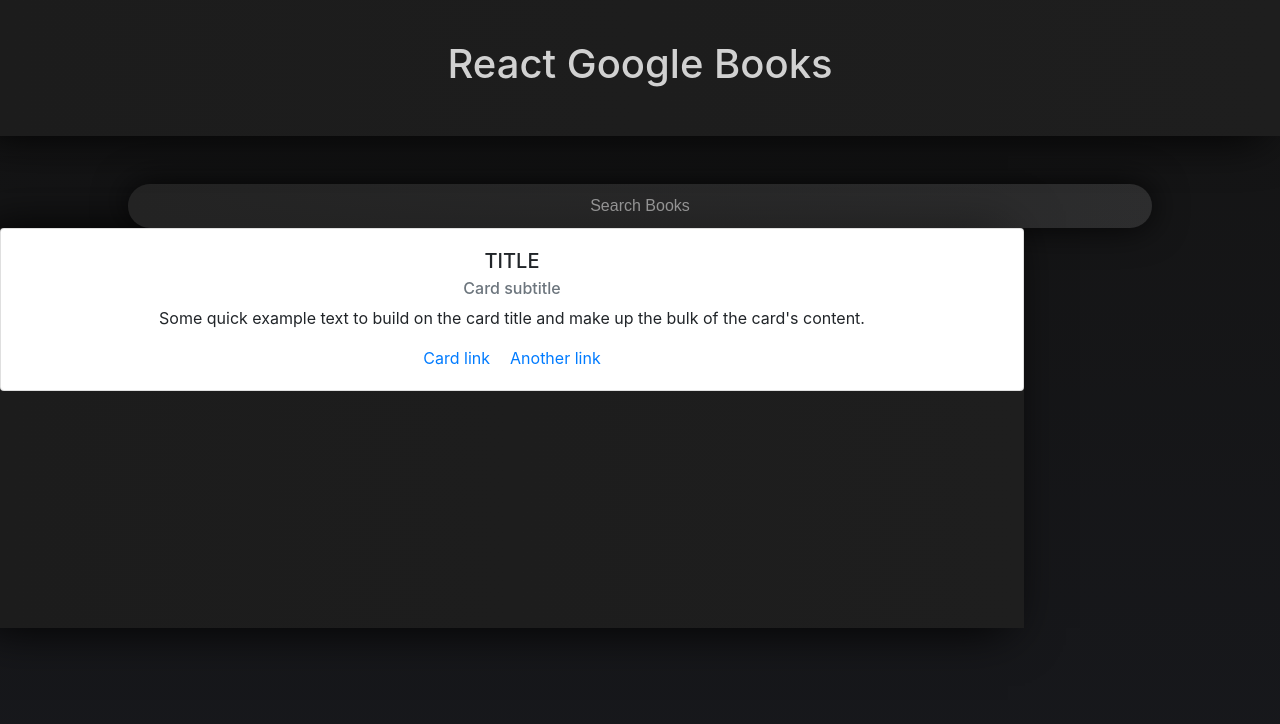
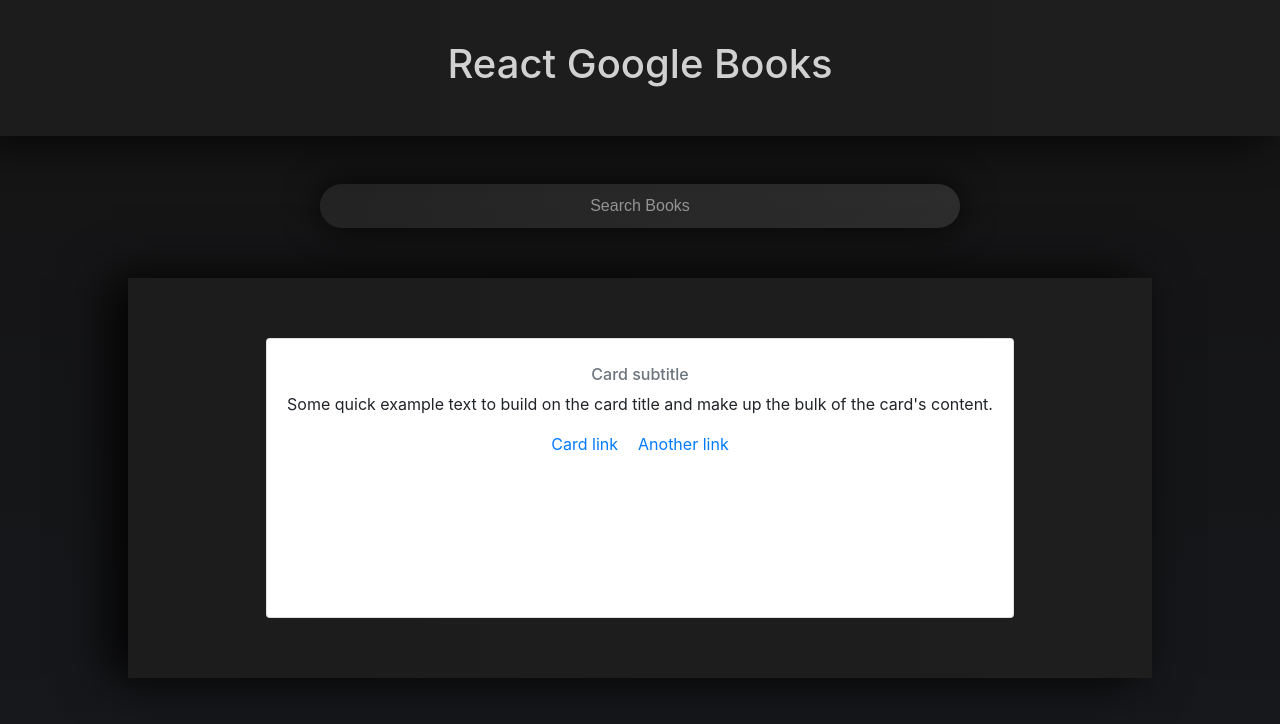
Before and after one commit to anusontarangkul/google-book-search, a React (Create React App) app in the folder client/: page / in a window 1280 px wide. Shown: the top 724 px of the page. Built offline with nearby package versions, Linux system fonts and the light colour scheme.

Commit message:
Added results component and styled with card

```diff
--- a/client/src/components/Results/index.js
+++ b/client/src/components/Results/index.js
@@ -1,19 +1,21 @@
 import React from "react";
 import "./style.css";
 
-function Results(props) {
-  return <article className="resultsContainer">
-    {/* {props.map(results => ( */}
+function Results(results) {
+  return <article className="resultsContainer container-fluid d-flex justify-content-center">
+    <div class="row">
+    {/* {results.map(cards => ( */}
       <div class="card">
         <div class="card-body">
-          <h5 class="card-title">TITLE</h5>
+          <h5 class="card-title"></h5>
           <h6 class="card-subtitle mb-2 text-muted">Card subtitle</h6>
           <p class="card-text">Some quick example text to build on the card title and make up the bulk of the card's content.</p>
           <a href="#" class="card-link">Card link</a>
           <a href="#" class="card-link">Another link</a>
         </div>
       </div>
-    {/* // ))} */}
+    {/* ))} */}
+    </div>
   </article>;
 }
 
--- a/client/src/components/Results/style.css
+++ b/client/src/components/Results/style.css
@@ -1,6 +1,8 @@
 .resultsContainer{
-  width: 80%;
+  width: 80% !important;
   height: 50%;
 background: linear-gradient(to right, #1c1c1c, #1e1e1e) !important;
 box-shadow: -1rem 0 3rem #000 !important;
+margin-top: 50px;
+padding:60px;
 }
--- a/client/src/components/Search/style.css
+++ b/client/src/components/Search/style.css
@@ -1,6 +1,6 @@
 input {
   margin-top: 48px;
-  width: 80%;
+  width: 50%;
   padding:10px;
   background: linear-gradient(to right, rgb(35, 35, 35), rgb(255, 255, 255, .1));
   border:none;
```
